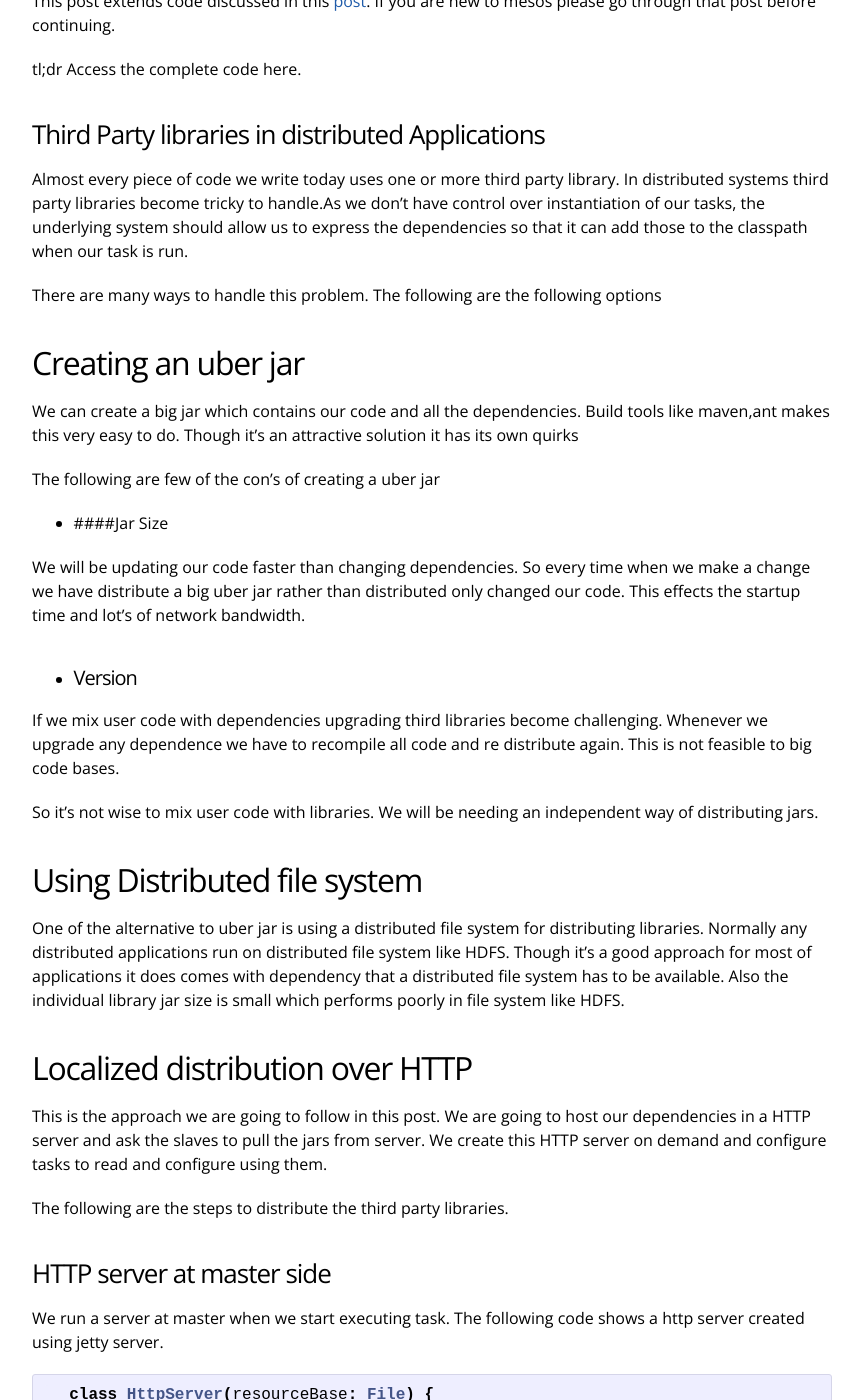
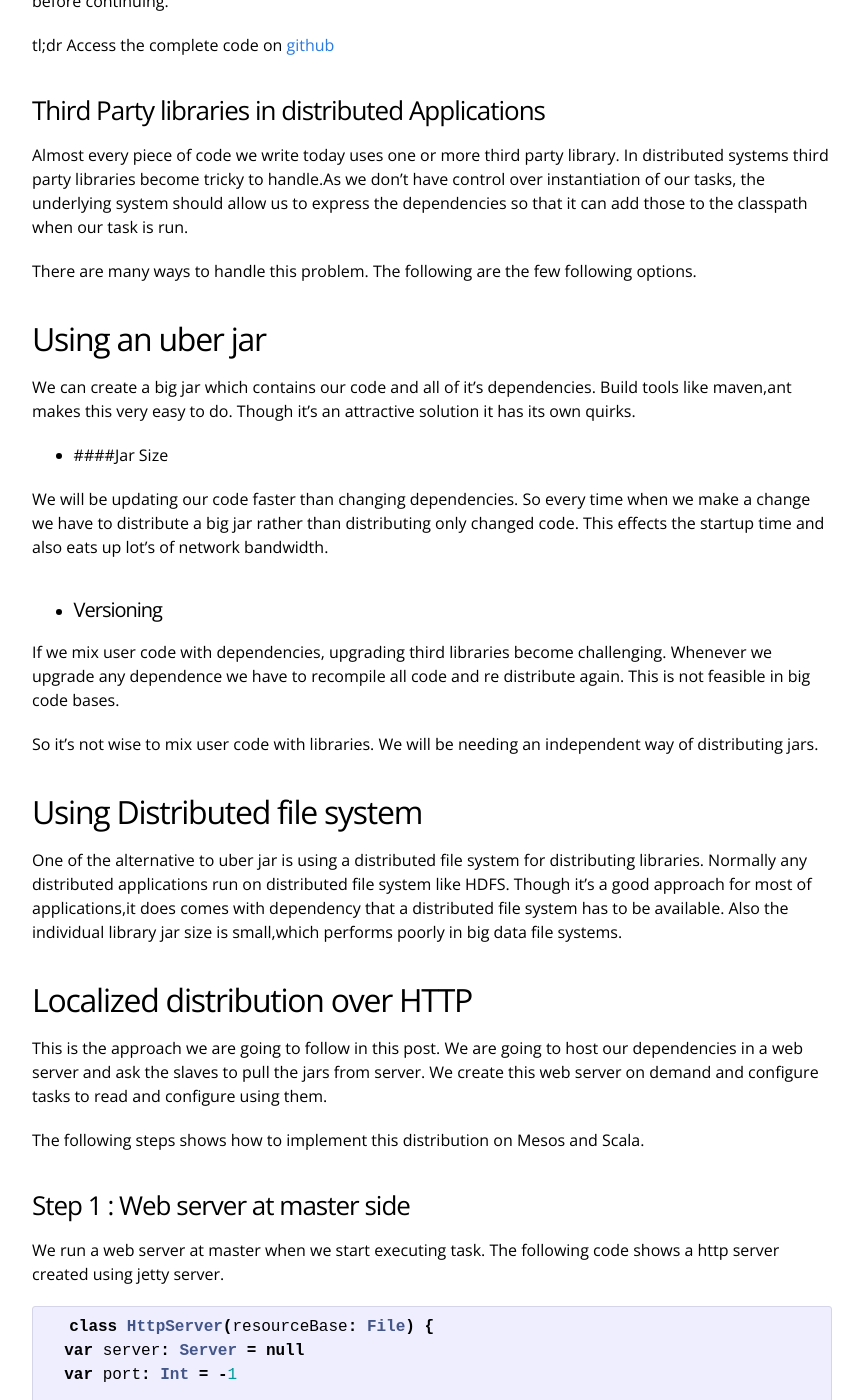
Before and after one commit to phatak-dev/blog, a Jekyll site: the page built from _posts/2014-12-13-library-jar-mesos.md, in a window 1280 px wide and 1400 px high, scrolled down 415 px. Shown: the whole window, without its empty margins (208-1071 px from the left). Built offline with Jekyll 4.4.1, drawn with Linux system fonts in a browser that asks for light colours; some of the changed text lies outside the part shown.

Commit message:
update the names

```diff
--- a/_posts/2014-12-13-library-jar-mesos.md
+++ b/_posts/2014-12-13-library-jar-mesos.md
@@ -5,32 +5,30 @@ date : 2014-12-13
 categories: mesos scala
 ---
 
-Every distributed application needs an effective way of distributing third party jars. Hadoop uses DistributedCache and Spark uses similar approaches to do same. When you are building your own distributed system, you also have to build a mechanism which allows you to dynamically distribute third part libraries.
+Every distributed application needs an effective way of distributing third party jars. Hadoop uses DistributedCache and Spark uses similar approaches. When you are building your own distributed system, you also have to build a effective mechanism to do the distribution.
 
-This post talks how to implement this distribution on mesos. This implementation is inspired by Apache Spark implementation.
+This post talks about how to implement this on mesos. This implementation is inspired by Spark implementation.
 
-This post extends code discussed in this [post](). If you are new to mesos please go through that post before continuing.
+This post extends code discussed in this [post](/custom-mesos-executor-scala/).So if you are new to mesos please go through that post before continuing.
 
-tl;dr Access the complete code here.
+tl;dr Access the complete code on [github](https://github.com/phatak-dev/blog/tree/master/code/MesosThirdPartyJars)
 
 ### Third Party libraries in distributed Applications
 
 Almost every piece of code we write today uses one or more third party library. In distributed systems third party libraries become tricky to handle.As we don't have control over instantiation of our tasks, the underlying system should allow us to express the dependencies so that it can add those to the classpath when our task is run.
 
-There are many ways to handle this problem. The following are the following options
+There are many ways to handle this problem. The following are the few following options.
 
-## Creating an uber jar
-We can create a big jar which contains our code and all the dependencies. Build tools like maven,ant makes this very easy to do. Though it's an attractive solution it has its own quirks
-
-The following are few of the con's of creating a uber jar
+## Using an uber jar
+We can create a big jar which contains our code and all of it's dependencies. Build tools like maven,ant makes this very easy to do. Though it's an attractive solution it has its own quirks.
 
 * ####Jar Size
 
-We will be updating our code faster than changing dependencies. So every time when we make a change we have distribute a big uber jar rather than distributed only changed our code. This effects the startup time and lot's of network bandwidth.
+We will be updating our code faster than changing dependencies. So every time when we make a change we have to distribute a big jar rather than distributing only changed code. This effects the startup time and also eats up lot's of network bandwidth.
 
-* #### Version
+* #### Versioning
 
-If we mix user code with dependencies upgrading third libraries become challenging. Whenever we upgrade any dependence we have to recompile all code and re distribute again. This is not feasible to big code bases.
+If we mix user code with dependencies, upgrading third libraries become challenging. Whenever we upgrade any dependence we have to recompile all code and re distribute again. This is not feasible in big code bases.
 
 So it's not wise to mix user code with libraries. We will be needing an independent way of distributing jars.
 
@@ -38,20 +36,19 @@ So it's not wise to mix user code with libraries. We will be needing an independ
 
 ## Using Distributed file system
 
-One of the alternative to uber jar is using a distributed file system for distributing libraries. Normally any distributed applications run on distributed file system like HDFS. Though it's a good approach for most of applications it does comes with dependency that a distributed file system has to be available. Also the individual library jar size is small which performs poorly in file system like HDFS.
+One of the alternative to uber jar is using a distributed file system for distributing libraries. Normally any distributed applications run on distributed file system like HDFS. Though it's a good approach for most of applications,it does comes with dependency that a distributed file system has to be available. Also the individual library jar size is small,which performs poorly in big data file systems.
 
 
 
 ## Localized distribution over HTTP
 
-This is the approach we are going to follow in this post. We are going to host our dependencies in a HTTP server and ask the slaves to pull the jars from server. We create this HTTP server on demand and configure tasks to read and configure using them.
+This is the approach we are going to follow in this post. We are going to host our dependencies in a web server and ask the slaves to pull the jars from server. We create this web server on demand and configure tasks to read and configure using them.
 
-The following are the steps to distribute the third party libraries.
+The following steps shows how to implement this distribution on Mesos and Scala.
 
+### Step 1 : Web server at master side
 
-### HTTP server at master side
-
- We run a server at master when we start executing task. The following code shows a http server created using jetty server.
+We run a web server at master when we start executing task. The following code shows a http server created using jetty server.
 
  {% highlight scala %}
   class HttpServer(resourceBase: File) {
@@ -86,14 +83,11 @@ The following are the steps to distribute the third party libraries.
   }
  {% endhighlight   %}
 
- We call a start method to start which serves files from *resourceBase* folder.
+ We call start method to start the server, which serves files from *resourceBase* folder.
 
+### Step 2 : Integrate server with Scheduler
 
-### Integrating server with Scheduler
-
-
- The above server has to be started dynamically whenever we require to distribute the jars.
-
+ The above server has to be started dynamically whenever we require to distribute the jars. In Mesos scheduler is responsible for spinning up the task, so we start it before the first task at scheduler side.
 
 {% highlight scala %}
 
@@ -126,15 +120,16 @@ We override registered method,so that whenever scheduler comes up we start the s
   }
 {% endhighlight   %}
 
-*createServer* copies specified jar from it's path a temporary location. Also it populates *jarUris* string which contains all the jar URI's in a comma separated manner.
+*createServer* copies specified jar from it's path to a temporary location. Also it populates *jarUris* string which contains all the jar URI's in a comma separated manner.
 
-### Passing jarUris to executor
+### Step 3 : Pass jarUris to executor
 
-We have to pass this uri's to the executor so that it can download the jars and add them to class path before it starts running tasks. We pass it as the command line argument to the executor script as follows.
+We have to pass this uri's to the executor,so that it can download the jars and add them to class path before it starts running tasks. We pass it as the command line argument to the executor script as follows.
 
 {% highlight scala %}
  def getExecutorInfo(d: SchedulerDriver): ExecutorInfo = {
-    val scriptPath = System.getProperty("executor_script_path","~/run-executor.sh")
+    val scriptPath = System.getProperty("executor_script_path",
+    "~/run-executor.sh")
     ExecutorInfo.newBuilder().
       setCommand(CommandInfo.newBuilder().setValue("" +
       "/bin/sh "+scriptPath+ s" $jarUris"))
@@ -143,7 +138,7 @@ We have to pass this uri's to the executor so that it can download the jars and
   }
 {% endhighlight   %}
 
-### Accessing jars in Executor
+### Step 4 : Access jars in Executor
 
 In the executor side, we download this jars from specified jar uris. The following code shows that.
 
@@ -163,7 +158,8 @@ In the executor side, we download this jars from specified jar uris. The followi
 
           //use the URL classloader to add it to the classpath
           if (localfiles.size > 0) {
-            val urls = localfiles.map(file => new File(file).toURI.toURL).toArray
+            val urls = localfiles.map(file => new
+            	File(file).toURI.toURL).toArray
             loader = new URLClassLoader(urls, loader)
           }
         }
@@ -193,21 +189,19 @@ def mysqlTask() = {
             throw e
           }
         }
-      }
-    )
- }
-
+      })
+  }
 {% endhighlight   %}
 
 ### Running
 
-* Step 1 : Download code from []()
-* Step 2 : Build the code using *mvn clean install*
+* Step 1 : Download code from [github](https://github.com/phatak-dev/blog/tree/master/code/MesosThirdPartyJars)
+* Step 2 : Build the code using maven
 * Step 3 : Update run-executor.sh file in src/main/resources to point to the right directory.
 
 * Step 4 : Run *CustomTasks* main method with mesos master url , path to the run-executor.sh shell script and path to the mysql jar file.
 
-More detail steps for running you can find [here]().
+More detail steps for running you can find [here](/mesos-helloworld-scala/#running/).
 
 ### Output
 
```
Also changed, not shown: other parts of _posts/2014-12-13-library-jar-mesos.md (+6 -6 lines), _drafts/2014-12-13-mesos-shuffle.md (renamed from _posts/2014-12-13-mesos-shuffle.md), code/MesosThirdPartyJars/pom.xml (renamed from code/MesosCustomJar/pom.xml), 14 other files.
